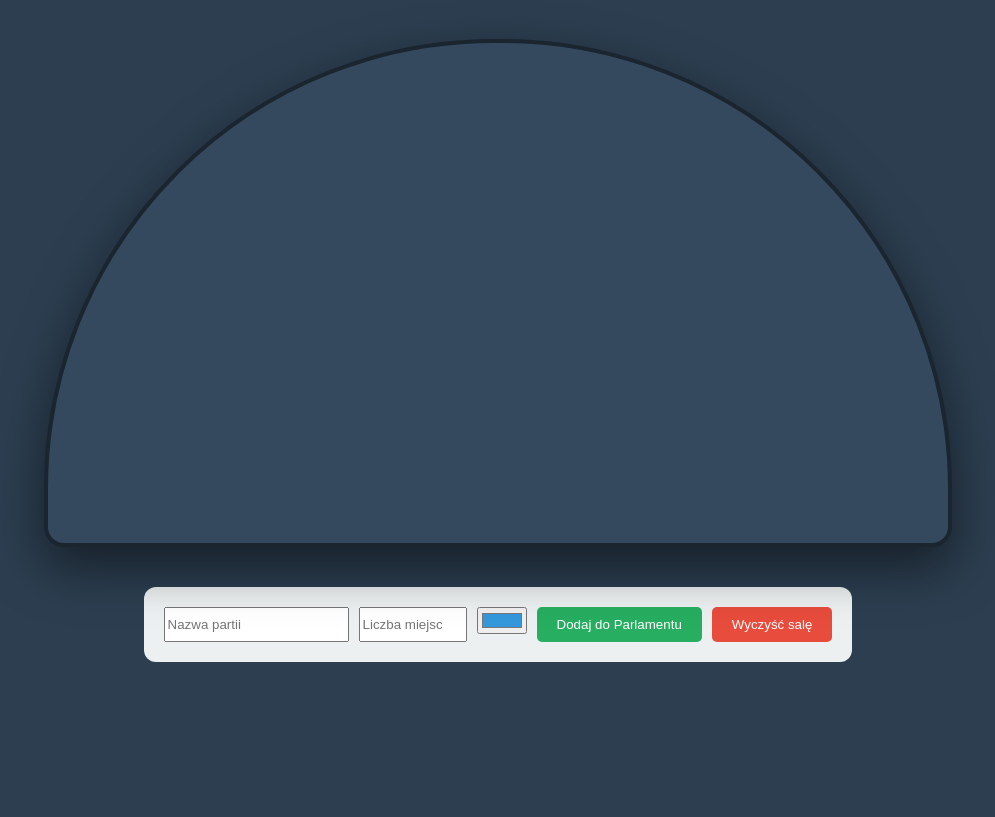
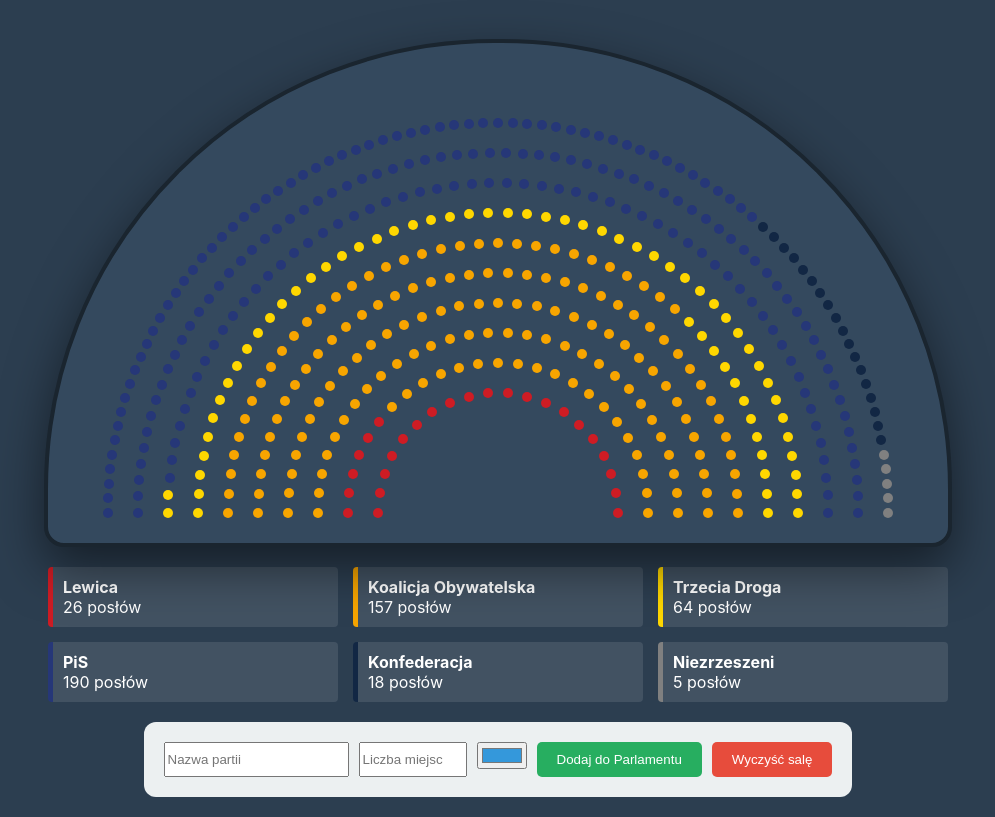
Before and after one commit to jdrzj5/durak.github.io, a plain HTML site: page index.html in a window 1280 px wide. Shown: the part 83-900 px from the top of the page, without its empty margins (142-1137 px from the left). Before the commit the page ends 800 px from the top, so only its background shows below. Drawn offline with Linux system fonts and the light colour scheme.

Commit message:
Update index.html

```diff
--- a/index.html
+++ b/index.html
@@ -20,6 +20,6 @@
         <button onclick="addParty()" style="background: #27ae60; color: white; border: none; padding: 10px 20px; border-radius: 5px; cursor: pointer;">Dodaj do Parlamentu</button>
         <button onclick="clearAll()" style="background: #e74c3c; color: white; border: none; padding: 10px 20px; border-radius: 5px; cursor: pointer;">Wyczyść salę</button>
     </div>
-    <script src="script.js">
+    <script src="script.js"></script>
 </body>
 </html>
```
